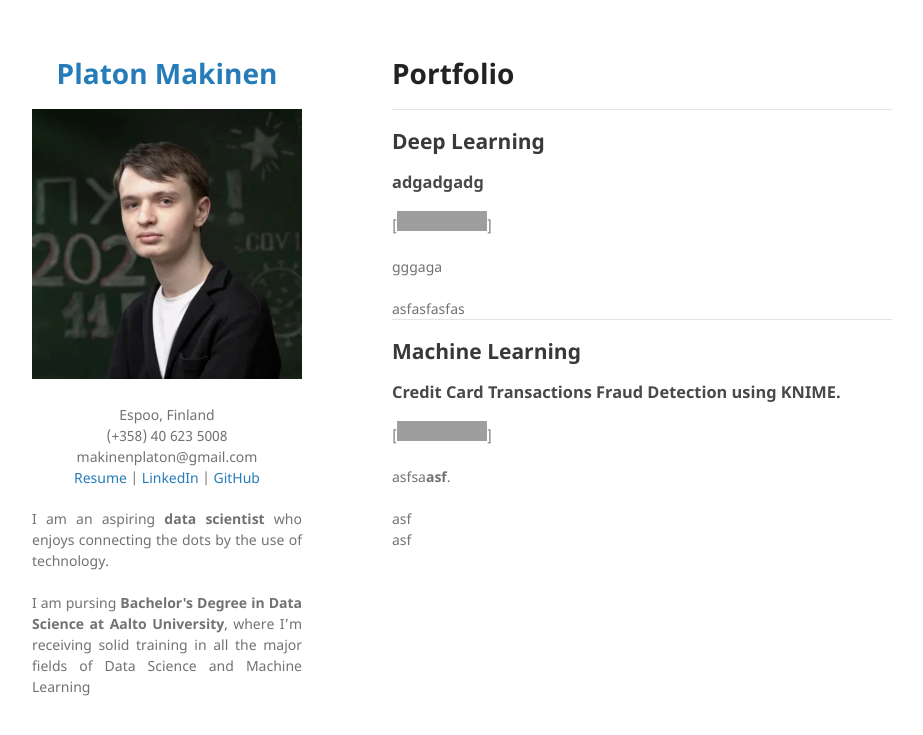
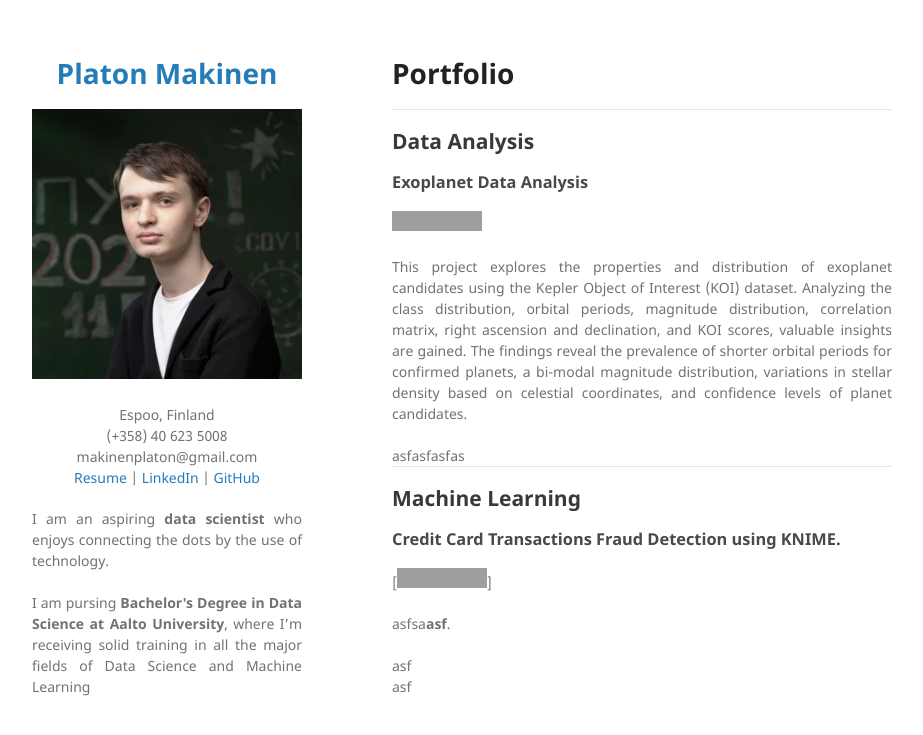
Before and after one commit to DegaZZZ/degazzz.github.io, a Jekyll site: the page built from index.md, in a window 1280 px wide. Shown: the top 735 px of the page, without its empty margins (178-1101 px from the left). Built offline with Jekyll 4.4.1, drawn with Linux system fonts in a browser that asks for light colours; our own code applies the rules of GitHub Pages for plain Markdown files; grey boxes are pictures that could not be loaded.

Commit message:
Update index.md

```diff
--- a/index.md
+++ b/index.md
@@ -1,14 +1,14 @@
 # Portfolio
 ---
 
-## Deep Learning
+## Data Analysis
 
-### adgadgadg
+### Exoplanet Data Analysis
 
-[![View on GitHub](https://img.shields.io/badge/GitHub-View_on_GitHub-blue?logo=GitHub)]
+![Open in browser](https://img.shields.io/badge/HTML-Open%20in%20browser-blue)
 
 <div style="text-align: justify">
-gggaga
+This project explores the properties and distribution of exoplanet candidates using the Kepler Object of Interest (KOI) dataset. Analyzing the class distribution, orbital periods, magnitude distribution, correlation matrix, right ascension and declination, and KOI scores, valuable insights are gained. The findings reveal the prevalence of shorter orbital periods for confirmed planets, a bi-modal magnitude distribution, variations in stellar density based on celestial coordinates, and confidence levels of planet candidates.
 <br> <br>
 asfasfasfas
 </div>
```
